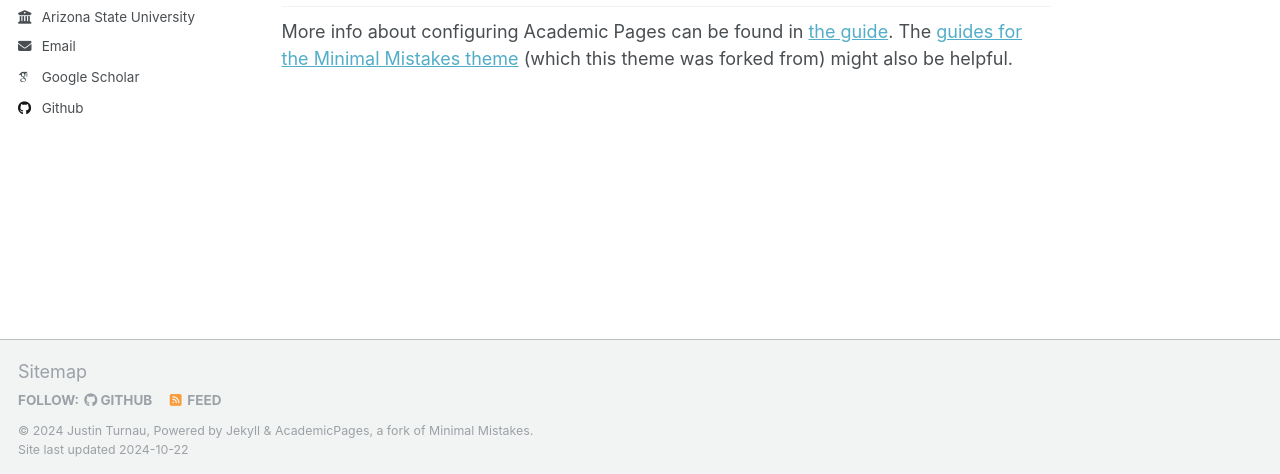
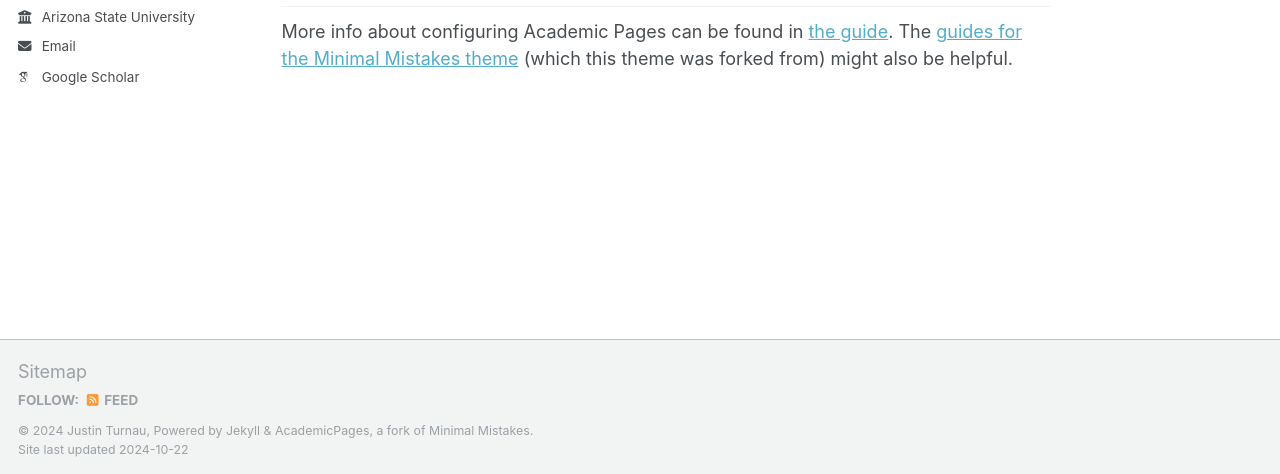
Before and after one commit to JTurnau/testing-name-change, a Jekyll site: the page built from _pages/about.md, in a window 1280 px wide and 900 px high, scrolled down 2643 px. Shown: the part 423-897 px from the top of the window. Built offline with Jekyll 4.4.1, drawn with Linux system fonts in a browser that asks for light colours; some web fonts are replaced.

Commit message:
Update config

```diff
--- a/_config.yml
+++ b/_config.yml
@@ -41,7 +41,6 @@ author:
   bitbucket        : # Username - Update with your username on the site
   codepen          : # Username
   dribbble         : # Username
-  github           : "https://github.com/JTurnau"
   kaggle           : # Username
   stackoverflow    : # User number or user number and name (i.e., use "1" or "1/jeff-atwood")
 
```
